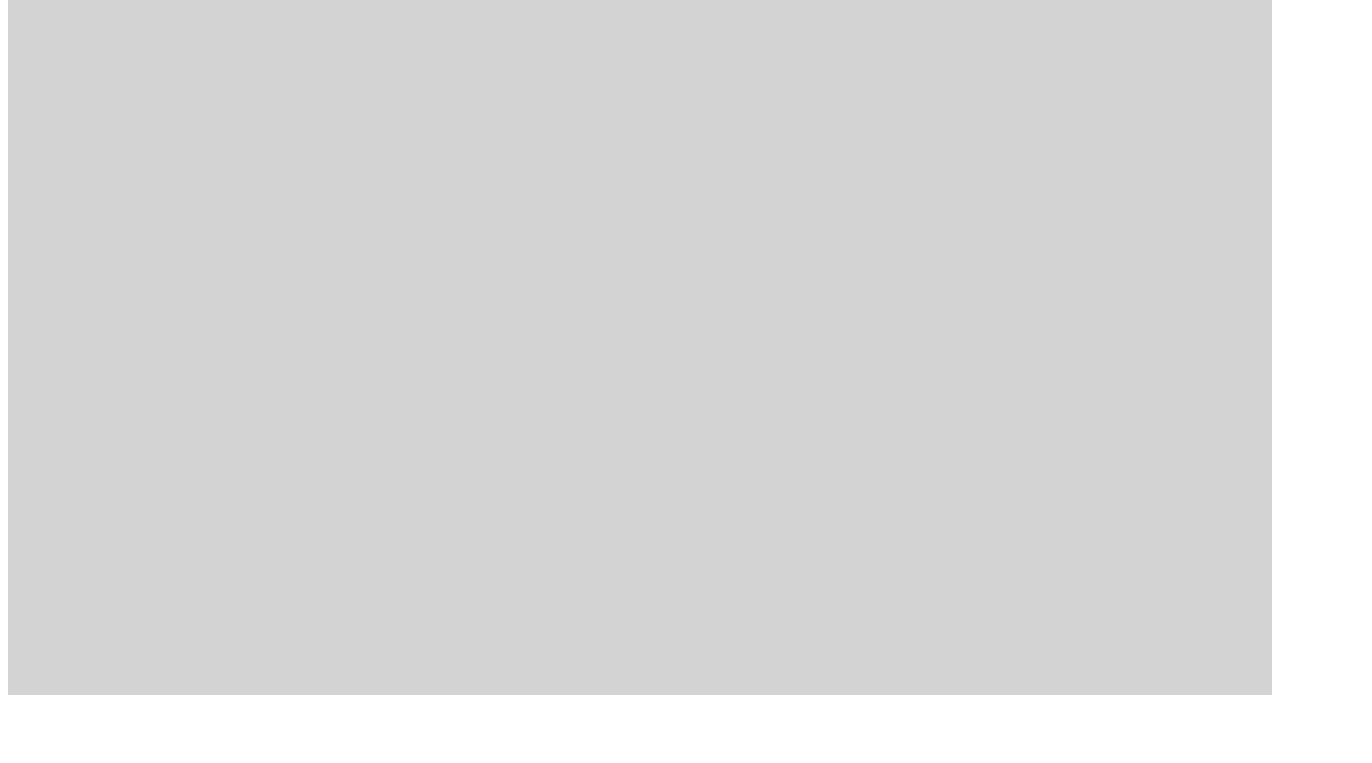
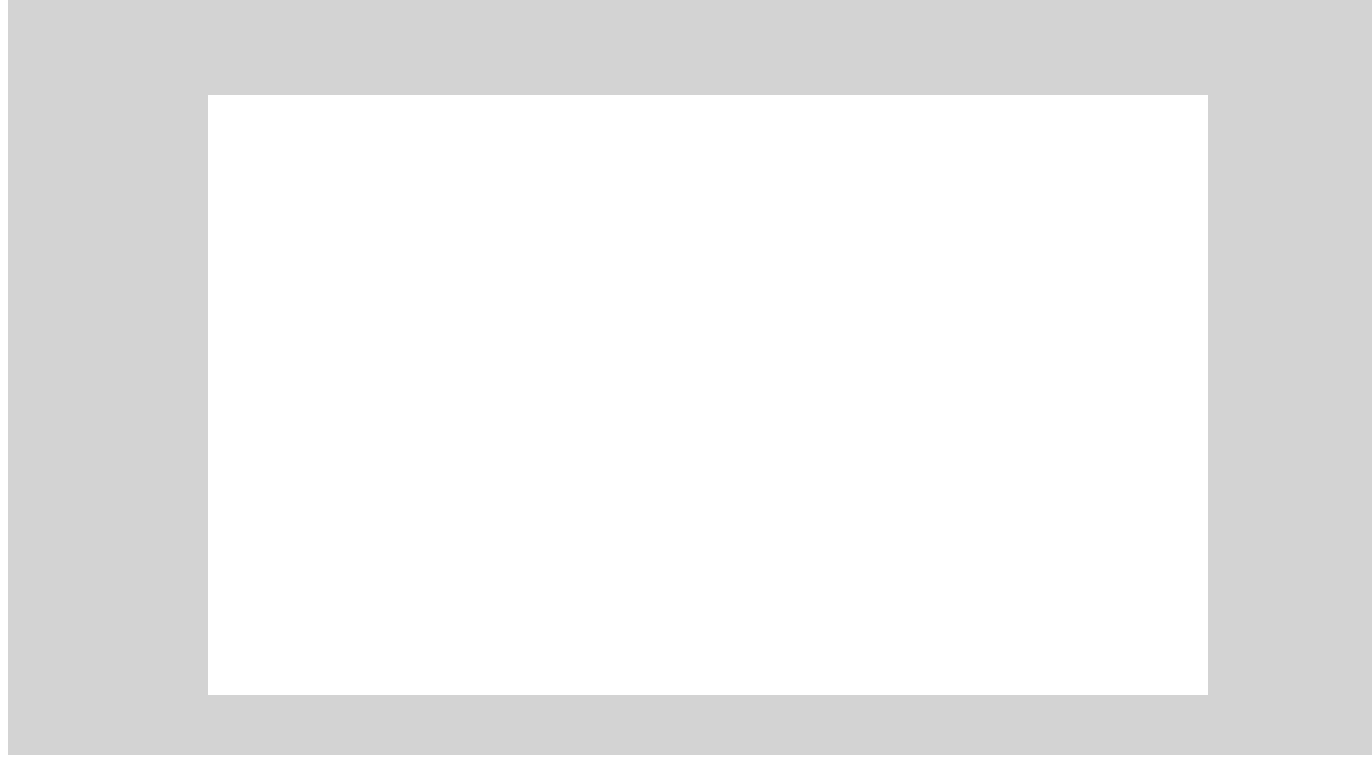
Before and after one commit to Cage37/html-css-toboolist, a plain HTML site: page index.html in a window 1280 px wide. Shown: the part 113-876 px from the top of the page, 1372 px wide, since content can reach past the window. Before the commit the page ends 816 px from the top, so only its background shows below. Drawn offline with Linux system fonts and the light colour scheme.

Commit message:
Aggiunta Sfondo

```diff
--- a/index.html
+++ b/index.html
@@ -19,7 +19,7 @@
     <!-- Site Main  -->
     <div id="Contorno">
 
-        <div>
+        <div id="Contenuto">
 
         </div>
 
--- a/style.css
+++ b/style.css
@@ -10,14 +10,19 @@
     margin-left: 10px;
 }
 
-
-
-
 #Contorno{
     width: 100%;
-    height: 700px;
     background-color: lightgray;
-
-
+    padding: 50px;
 
 }
+
+#Contenuto{
+    width: 1000px;
+    height: 600px;
+    background-color: white;
+    margin-top: 50px;
+    margin-left: 150px;
+    margin-right: 150px;
+    margin-bottom: 10px;
+}
```
